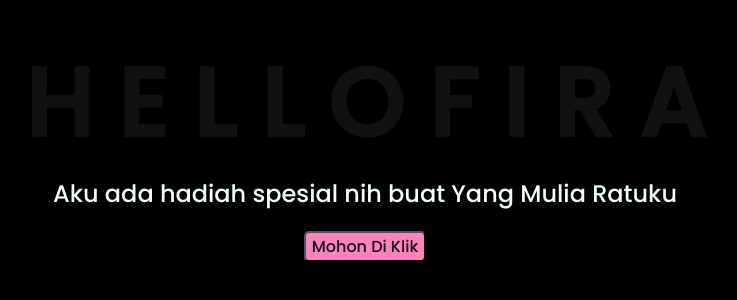
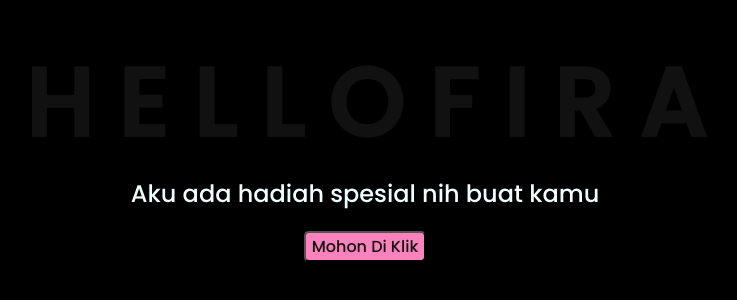
Before and after one commit to arie0206/arie-flower, a plain HTML site: page index.html in a window 1280 px wide. Shown: the part 262-562 px from the top of the page, without its empty margins (283-1020 px from the left). Drawn offline with Linux system fonts and the light colour scheme.

Commit message:
mengubah sedikit paragraf

```diff
--- a/index.html
+++ b/index.html
@@ -23,7 +23,7 @@
 
     </div>
     <div class="description">
-        <span>Aku ada hadiah spesial nih buat Yang Mulia Ratuku</span>
+        <span>Aku ada hadiah spesial nih buat kamu</span>
     </div>
     <div class="button">
         <button>
```
